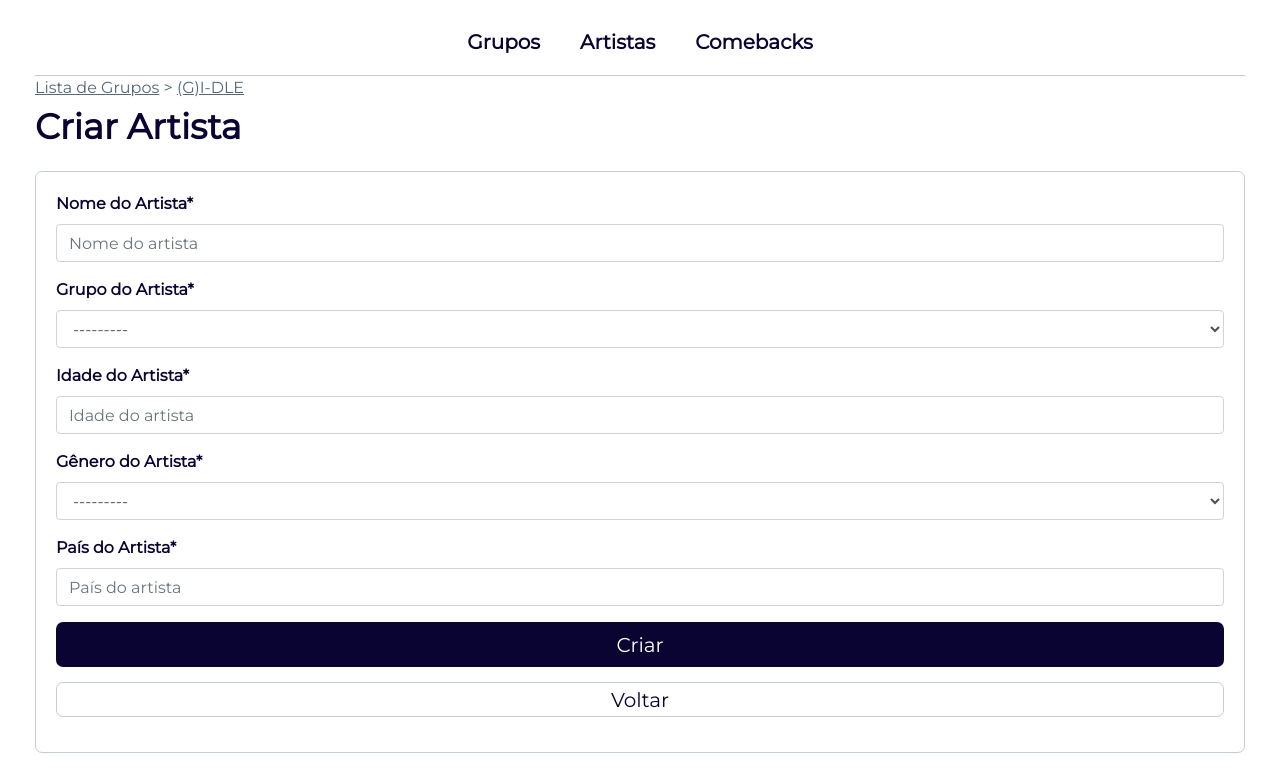
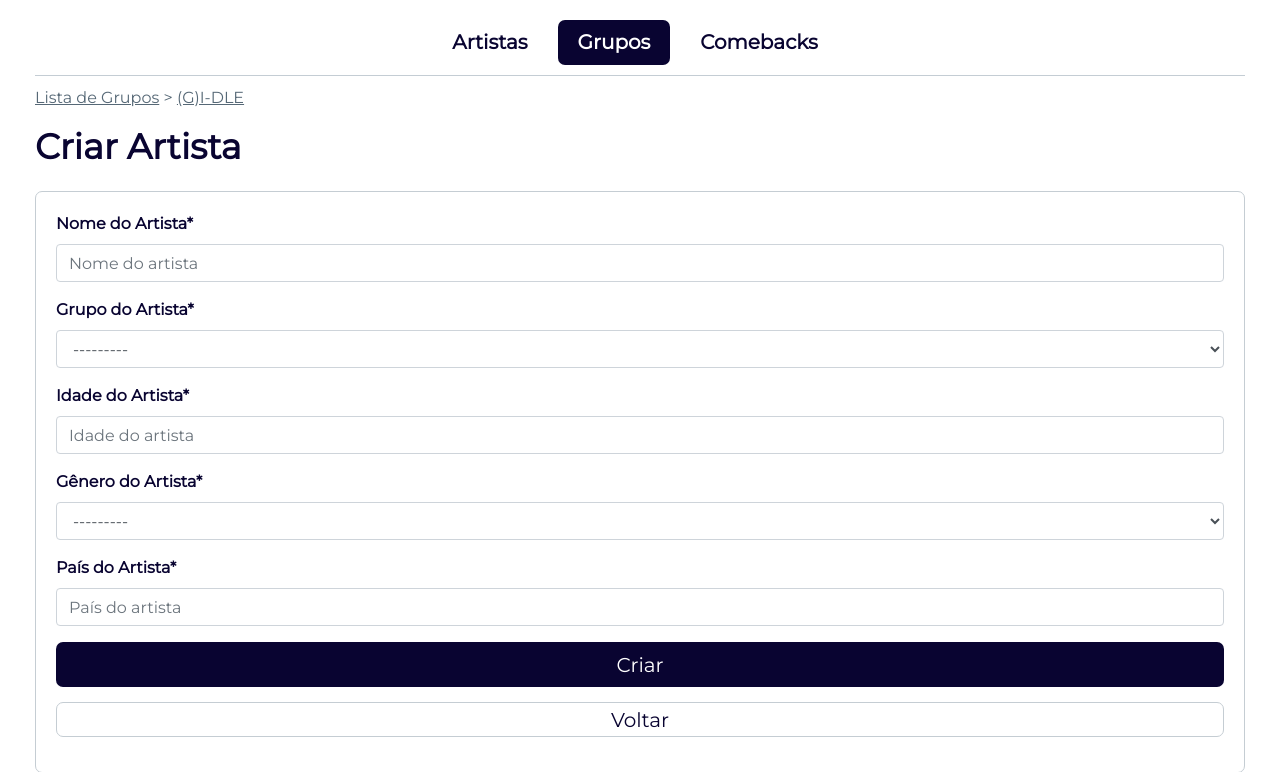
Before and after one commit to Bruno-Felix/CRUD_Grupos-Django, a Django app: page /criarArtista/1 in a window 1280 px wide. Shown: the top 772 px of the page. Run offline with Django 3.2, Linux system fonts and the light colour scheme; data comes from the database, SQL or seed files in the repository; some libraries are stand-ins or nearby versions.

Commit message:
Dando destaque ao botão Grupo no menu e ajustando margem de divVoltar

```diff
--- a/novosGrupos/static/css/styleBase.css
+++ b/novosGrupos/static/css/styleBase.css
@@ -26,11 +26,9 @@ h1{
     top: 0;
     max-width: 1250px;
     width: 100%;
-    /* margin: 20px auto; */
     margin: auto;
 
     display: flex;
-    /* border: 1px solid black; */
 }
 
 .divNavBar > input{
@@ -61,30 +59,43 @@ h1{
 
 .menuOpcoes > a{
     height: 45px;
-    /* margin-bottom: 50px; */
-    /* padding-top: 7px; */
     padding: 7px 20px 0 20px;
-    /* margin-right: 10px; */
-    /* display: block; */
+    margin-right: 10px;
 
     font-weight: bold;
     border-radius: 7px;
     font-size: 20px;
     text-align: center;
-    color: #090431;
-    background-color: #ffffff;
 }
 
-.menuOpcoes > a:hover{
+.menuOpcaoPrincipal{
+    color: #ffffff;
+    background-color: #090431;
+}
+
+.menuOpcaoPrincipal:hover{
     text-decoration: none;
     align-items: center;
     transition: 0.2s;
 
     color: #ffffff;
-    background-color: #090431;
+    background-color: #12085e;
+}
+.menuOpcaoSecundario{
+    color: #090431;
+    background-color: #ffffff;
 }
 
-@media only screen and (max-width:650px){
+.menuOpcaoSecundario:hover{
+    text-decoration: none;
+    align-items: center;
+    transition: 0.2s;
+
+    color: #090431;
+    background-color: #c4cdd4;
+}
+
+@media only screen and (max-width:490px){
 
     .divNavBar > label{
         padding-bottom: 15px;
@@ -140,7 +151,6 @@ h1{
     }
 
     .divMenuOpcoes{
-        border: 1px solid red;
         width: 100%;
         height: 100%;
         top: 50%;
@@ -153,22 +163,31 @@ h1{
     }
 
     .menuOpcoes{
-        border: 1px solid yellow;
         flex-direction: column;
-        padding-top:148px;
-        width: auto;
         height: auto;
+        align-items: center;
+        margin: auto;
     }
 
     .menuOpcoes > a{
         width: 226px;
-        margin-bottom: 50px;
-        padding-top: 7px;
+        margin: 0 0 50px 0;
         display: block;
-        margin-right: 0px;
 
+        text-decoration: none;
+        align-items: center;
+        transition: 0.2s;
+    }
+
+    .menuOpcaoPrincipal{
         color: #090431;
         background-color: #ffffff;
+    }
+
+    .menuOpcaoSecundario{
+        color: #ffffff;
+        background-color: #090431;
+        border: 1px solid #ffffff;
     }
 
     .menuOpcoes > a:hover{
@@ -211,7 +230,7 @@ h1{
 .divVoltar{
     max-width: 1250px;
     width: 100%;
-    margin: auto;
+    margin: 10px auto;
     padding: 0px 20px;
     height: 30px;
 }
--- a/novosGrupos/templates/base.html
+++ b/novosGrupos/templates/base.html
@@ -46,9 +46,9 @@
 
             <div class="divMenuOpcoes">
                 <div class ="menuOpcoes">
-                    <a href="/">Grupos</a>
-                    <a href="/artistas">Artistas</a>
-                    <a href="/comebacks">Comebacks</a>
+                    <a class="menuOpcaoSecundario" href="/artistas">Artistas</a>
+                    <a class="menuOpcaoPrincipal" href="/">Grupos</a>
+                    <a class="menuOpcaoSecundario" href="/comebacks">Comebacks</a>
                 </div>
             </div>
         </label>
```
